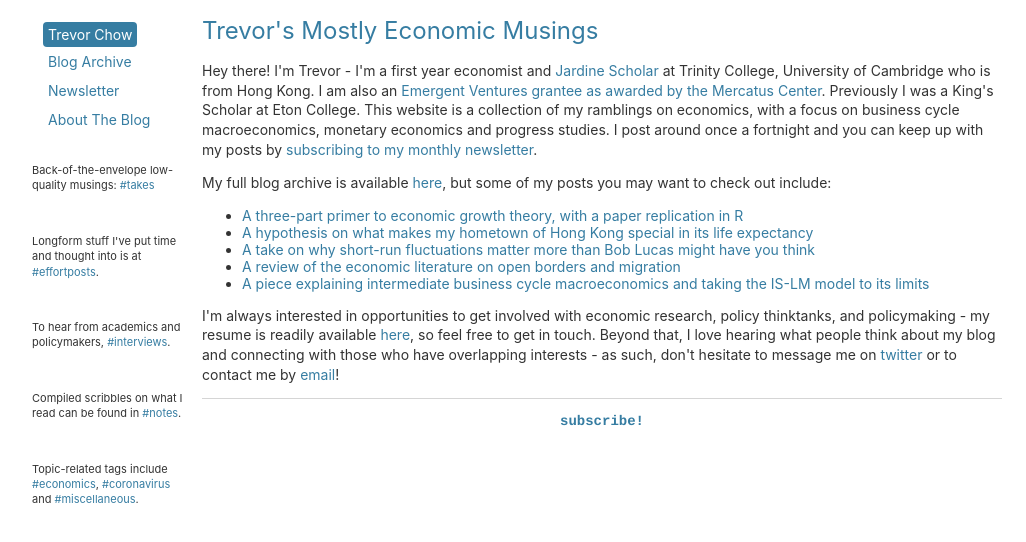
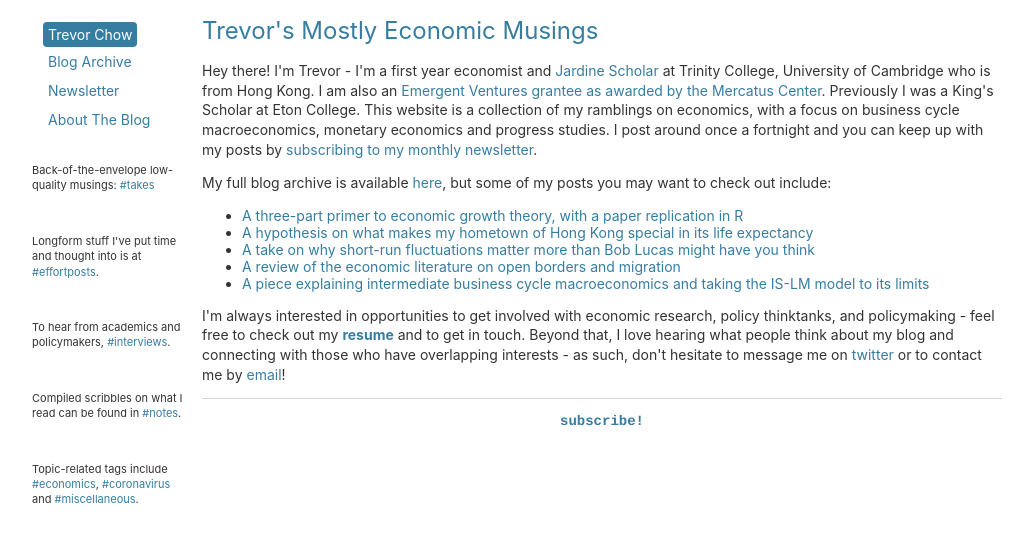
Before and after one commit to tmychow/tmychow.github.io, a Jekyll site: the page built from index.html, in a window 1280 px wide. Shown: the top 542 px of the page, without its empty margins (28-1054 px from the left). Built offline with Jekyll 4.4.1, drawn with Linux system fonts in a browser that asks for light colours.

Commit message:
Update index.html

```diff
--- a/index.html
+++ b/index.html
@@ -12,4 +12,4 @@ title: Trevor's Mostly Economic Musings
 		<li> <a href="https://tmychow.com/blog/2021/01/24/comings-and-goings">A review of the economic literature on open borders and migration</a> </li>
 		<li> <a href="https://tmychow.com/blog/2021/03/29/the-fallacy-of-composition">A piece explaining intermediate business cycle macroeconomics and taking the IS-LM model to its limits</a> </li>
 	</ul>
-	<p>I'm always interested in opportunities to get involved with economic research, policy thinktanks, and policymaking - my resume is readily available <a href="/assets/Feb2021TC.pdf">here</a>, so feel free to get in touch. Beyond that, I love hearing what people think about my blog and connecting with those who have overlapping interests - as such, don't hesitate to message me on <a href="https://twitter.com/tmychow">twitter</a> or to contact me by <a href="mailto:tmychow@gmail.com?subject=Mostly Economic Musings">email</a>!</p>
+	<p>I'm always interested in opportunities to get involved with economic research, policy thinktanks, and policymaking - feel free to check out my <a style="font-weight:bold" href="/assets/Feb2021TC.pdf">resume</a> and to get in touch. Beyond that, I love hearing what people think about my blog and connecting with those who have overlapping interests - as such, don't hesitate to message me on <a href="https://twitter.com/tmychow">twitter</a> or to contact me by <a href="mailto:tmychow@gmail.com?subject=Mostly Economic Musings">email</a>!</p>
```
